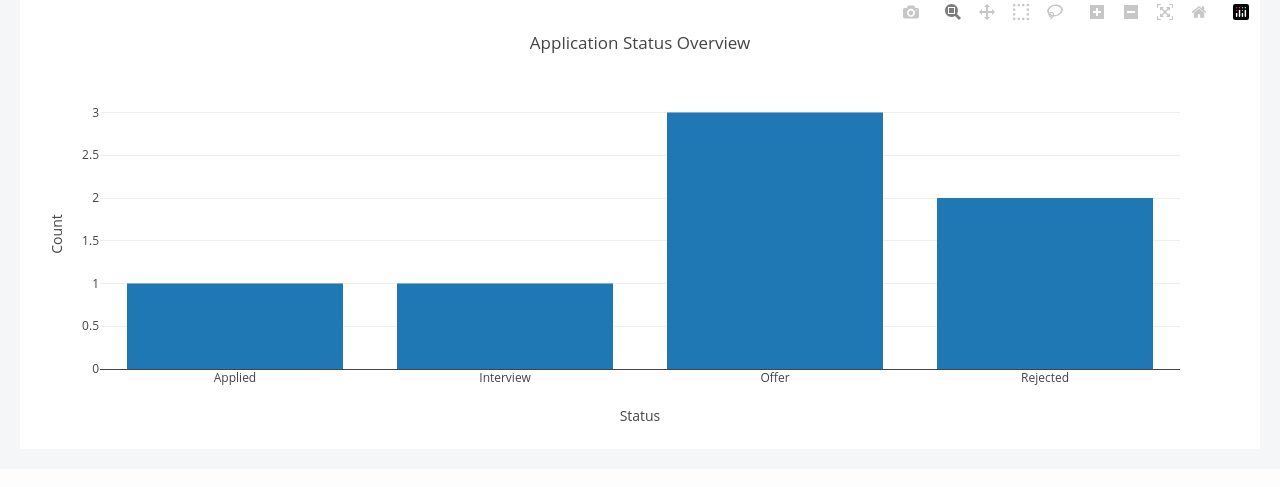
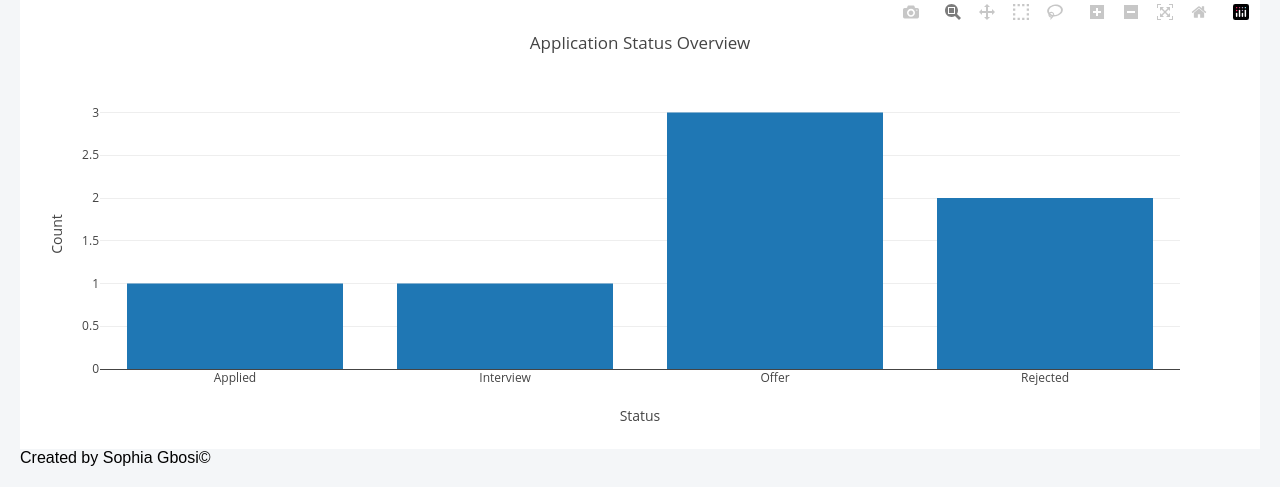
Before and after one commit to GbosiSophia/job-tracker, a Flask app: page / in a window 1280 px wide. Shown: the part 1376-1863 px from the top of the page. Before the commit the page ends 1797 px from the top, so only its background shows below. Run offline with Flask 3, Linux system fonts and the light colour scheme; data comes from the database, SQL or seed files in the repository; some libraries are stand-ins or nearby versions.

Commit message:
Added footer to HTML page

```diff
--- a/templates/index.html
+++ b/templates/index.html
@@ -121,4 +121,5 @@
             Plotly.newPlot("chart", [trace], layout);
         </script>
 </body>
+<footer>Created by Sophia Gbosi©</footer>
 </html>
```
